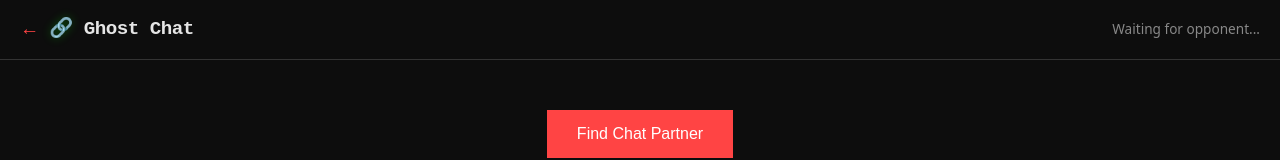
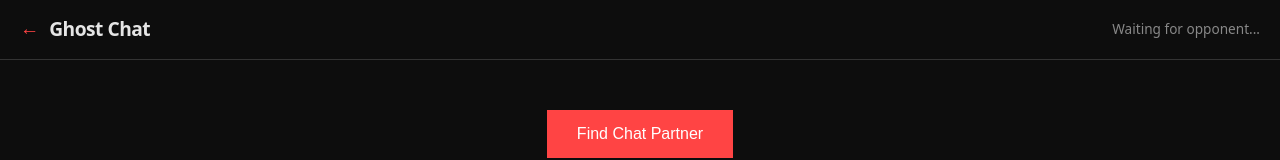
Before and after one commit to hsa009/ephemeral-imageboard, a Next.js app: page /chat in a window 1280 px wide. Both pictures are taken after a click on the button "I ACCEPT THE RISK - ENTER CHAT". Shown: the top 160 px of the page. Built offline with nearby package versions, Linux system fonts and the light colour scheme.

Commit message:
revert hacker theme - restore original ui

```diff
--- a/src/app/chat/page.tsx
+++ b/src/app/chat/page.tsx
@@ -284,8 +284,8 @@ export default function Chat() {
           >
             ←
           </button>
-          <h1 style={{ fontSize: "1.2rem", margin: 0 }}>
-            <span style={{ color: "#ff4444" }}>🔗</span> Ghost Chat
+            <h1 style={{ fontSize: "1.2rem", margin: 0 }}>
+            Ghost Chat
           </h1>
         </div>
         <div style={{ display: 'flex', alignItems: 'center', gap: '10px' }}>
--- a/src/app/globals.css
+++ b/src/app/globals.css
@@ -10,21 +10,18 @@
   --bg-tertiary: #262626;
   --text-primary: #e5e5e5;
   --text-secondary: #a3a3a3;
-  --accent: #00ff00;
-  --accent-dim: #00cc00;
-  --accent-glow: rgba(0, 255, 0, 0.3);
-  --border: #333333;
-  --border-bright: #00ff00;
+  --accent: #3b82f6;
+  --accent-hover: #60a5fa;
+  --border: #404040;
   --danger: #ef4444;
   --success: #22c55e;
-  --font-mono: "SF Mono", "Fira Code", "Fira Mono", "Roboto Mono", monospace;
 }
 
 html, body {
   min-height: 100vh;
   background: var(--bg-primary);
   color: var(--text-primary);
-  font-family: var(--font-mono);
+  font-family: system-ui, -apple-system, BlinkMacSystemFont, "Segoe UI", Roboto, sans-serif;
   line-height: 1.5;
 }
 
@@ -435,28 +432,17 @@ header h1 span {
 .loading {
   text-align: center;
   padding: 40px;
-  color: var(--accent);
-  font-family: var(--font-mono);
-  font-size: 1rem;
-  letter-spacing: 2px;
-}
-
-.loading-text {
-  text-shadow: 0 0 10px var(--accent-glow);
-}
-
-.loading-cursor {
-  animation: blink 1s step-end infinite;
-}
-
-@keyframes blink {
-  0%, 100% { opacity: 1; }
-  50% { opacity: 0; }
+  color: var(--text-secondary);
 }
 
 @keyframes pulse {
   0%, 100% { opacity: 1; }
   50% { opacity: 0.5; }
+}
+
+.loading::after {
+  content: '...';
+  animation: pulse 1s infinite;
 }
 
 .reactions {
--- a/src/app/layout.tsx
+++ b/src/app/layout.tsx
@@ -2,7 +2,7 @@ import type { Metadata } from "next";
 import "./globals.css";
 
 export const metadata: Metadata = {
-  title: "0null",
+  title: "Imageboard",
   description: "Ephemeral text and image board",
   icons: {
     icon: "/favicon.svg",
```
Also changed, not shown: src/app/page.tsx (+4 -10 lines).
